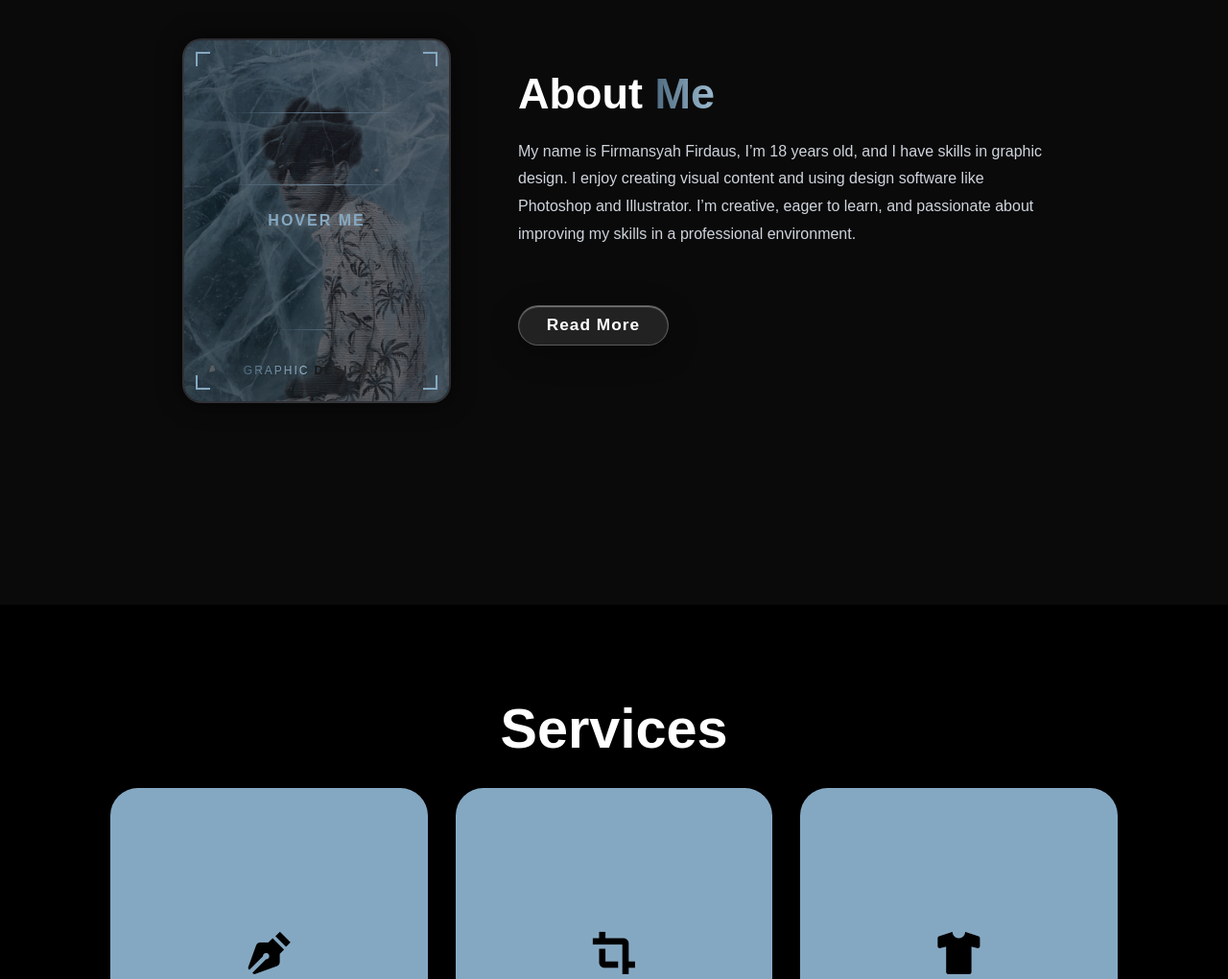
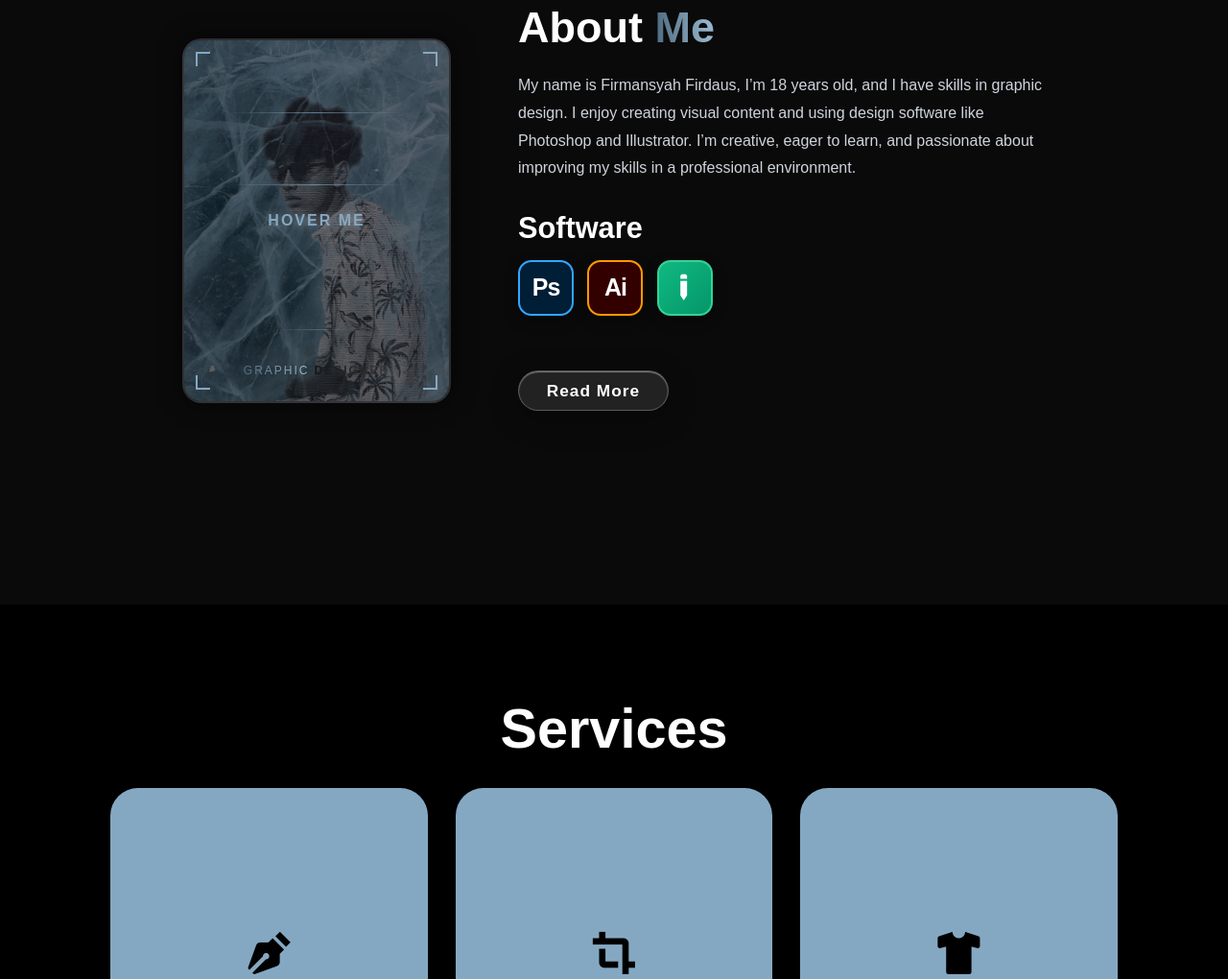
Before and after one commit to firman-IT-26/portfolio_manndicaprio, a plain HTML site: page index.html in a window 1280 px wide. Shown: the part 970-1990 px from the top of the page at 96% size. Drawn offline with nearby package versions, Linux system fonts and the light colour scheme.

Commit message:
menambahkan icon software

```diff
--- a/index.html
+++ b/index.html
@@ -61,8 +61,7 @@
 
 <!-- INI BAGIAN ABOUT -->
 <section class="about" id="about">
-
-        <!-- ================= [MULAI KARTU 3D DI SINI] ================= -->
+    <!-- ================= [SISI KIRI: KARTU 3D FOTO] ================= -->
     <div class="container noselect">
         <div class="canvas">
             <div class="tracker tr-1"></div><div class="tracker tr-2"></div><div class="tracker tr-3"></div><div class="tracker tr-4"></div><div class="tracker tr-5"></div>
@@ -70,9 +69,9 @@
             <div class="tracker tr-11"></div><div class="tracker tr-12"></div><div class="tracker tr-13"></div><div class="tracker tr-14"></div><div class="tracker tr-15"></div>
             <div class="tracker tr-16"></div><div class="tracker tr-17"></div><div class="tracker tr-18"></div><div class="tracker tr-19"></div><div class="tracker tr-20"></div>
             <div class="tracker tr-21"></div><div class="tracker tr-22"></div><div class="tracker tr-23"></div><div class="tracker tr-24"></div><div class="tracker tr-25"></div>
+
             <div id="card">
                 <div class="card-content">
-                        <!-- Foto Anda 'image 2.png' masuk ke dalam kartu -->
                     <img src="assets/image/IDCARD 2.jpg" alt="Firmansyah Firdaus" class="card-bg-img">
                     <div class="card-glare"></div>
                     <div class="cyber-lines"><span></span><span></span><span></span><span></span></div>
@@ -85,13 +84,33 @@
             </div>
         </div>
     </div>
-        <!-- ================= [AKHIR KARTU 3D] ================= -->
-
+    <!-- ============================================================== -->
+    <!-- ================= [SISI KANAN: SEMUA TEKS & SOFTWARE MASUK KE SINI] ================= -->
     <div class="about-content">
         <h2>About <span>Me</span></h2>
         <p>My name is Firmansyah Firdaus, I’m 18 years old, and I have skills in graphic design. I enjoy creating visual content and using design software like Photoshop and Illustrator. I’m creative, eager to learn, and passionate about improving my skills in a professional environment.</p>
+        <!-- KOTAK SOFTWARE SEKARANG SUDAH DI DALAM (DI BAWAH PARAGRAF) -->
+        <div class="software-section">
+            <h2>Software</h2>
+            <div class="software-icons">
+                <!-- 1. Photoshop (Ps) -->
+                <div class="app-card ps" title="Adobe Photoshop">
+                    <span>Ps</span>
+                </div>
+                <!-- 2. Illustrator (Ai) -->
+                <div class="app-card ai" title="Adobe Illustrator">
+                    <span>Ai</span>
+                </div>
+                <!-- 3. Vector / Pencil Hijau -->
+                <div class="app-card pencil" title="Illustration & Drawing">
+                    <i class='bx bxs-pencil'></i>
+                </div>
+            </div>
+        </div>
+        <!-- TOMBOL BERADA DI BAWAH SOFTWARE -->
         <a href="#" class="btn">Read More</a>
     </div>
+    <!-- ==================================================================================== -->
     </section>
 
 <!-- INI BAGIAN SERVICES -->
--- a/style.css
+++ b/style.css
@@ -1238,3 +1238,116 @@ html, body {
     0%, 100% { box-shadow: 0 0 10px rgba(226, 88, 22, 0.3); }
     50% { box-shadow: 0 0 25px var(--main-color, #e25816); }
 }
+
+/* =========================================
+   BAGIAN SOFTWARE & 3 ICON APLIKASI
+========================================= */
+.software-section {
+  margin: 2.5rem 0 3rem;
+}
+/* Judul Heading 2 Software */
+.software-section h2 {
+  font-size: 3.2rem;
+  font-weight: 800;
+  color: #ffffff;
+  margin-bottom: 1.5rem;
+  text-align: left;
+}
+/* Wadah 3 Icon Berjejer Menyamping */
+.software-icons {
+  display: flex;
+  align-items: center;
+  gap: 1.5rem;
+}
+/* Desain Dasar Card Icon Aplikasi */
+.app-card {
+  width: 58px;
+  height: 58px;
+  border-radius: 14px;
+  display: flex;
+  justify-content: center;
+  align-items: center;
+  cursor: pointer;
+  transition: all 0.3s cubic-bezier(0.175, 0.885, 0.32, 1.275);
+  box-shadow: 0 5px 15px rgba(0, 0, 0, 0.3);
+  user-select: none;
+}
+/* 1. Icon Photoshop (Ps) */
+.app-card.ps {
+  background: #001e36;
+  border: 2px solid #31a8ff;
+}
+.app-card.ps span {
+  font-family: Arial, sans-serif;
+  font-size: 2.6rem;
+  font-weight: 900;
+  color: #ffffff; /* Tulisan Ps Berwarna Putih */
+  letter-spacing: -1px;
+}
+/* 2. Icon Illustrator (Ai) */
+.app-card.ai {
+  background: #330000;
+  border: 2px solid #ff9a00;
+}
+.app-card.ai span {
+  font-family: Arial, sans-serif;
+  font-size: 2.6rem;
+  font-weight: 900;
+  color: #ffffff; /* Tulisan Ai Berwarna Putih */
+  letter-spacing: -1px;
+}
+/* 3. Icon Pencil Hijau */
+.app-card.pencil {
+  background: linear-gradient(135deg, #10b981, #059669);
+  border: 2px solid #34d399;
+}
+.app-card.pencil i {
+  font-size: 2.8rem;
+  color: #ffffff;
+  transform: rotate(-45deg); /* Posisi pensil miring estetik */
+}
+/* EFEK HOVER (Mengangkat & Memancarkan Cahaya Neon Masing-Masing Aplikasi) */
+.app-card:hover {
+  transform: translateY(-8px) scale(1.12);
+}
+.app-card.ps:hover {
+  box-shadow: 0 10px 25px rgba(49, 168, 255, 0.6);
+}
+.app-card.ai:hover {
+  box-shadow: 0 10px 25px rgba(255, 154, 0, 0.6);
+}
+.app-card.pencil:hover {
+  box-shadow: 0 10px 25px rgba(16, 185, 129, 0.6);
+}
+/* Penyesuaian Saat Dibuka di HP */
+@media (max-width: 900px) {
+  .software-section h2 {
+    text-align: center;
+  }
+  .software-icons {
+    justify-content: center;
+  }
+}
+
+/* Reset Tulisan Ps agar Putih Solid Murni */
+.app-card.ps span {
+  font-family: Arial, sans-serif;
+  font-size: 2.6rem;
+  font-weight: 900;
+  color: #ffffff !important;
+  -webkit-text-fill-color: #ffffff !important; /* Menghilangkan efek gradasi */
+  background: none !important;
+  -webkit-background-clip: border-box !important;
+  letter-spacing: -1px;
+}
+/* Reset Tulisan Ai agar Putih Solid Murni */
+.app-card.ai span {
+  font-family: Arial, sans-serif;
+  font-size: 2.6rem;
+  font-weight: 900;
+  color: #ffffff !important;
+  -webkit-text-fill-color: #ffffff !important; /* Menghilangkan efek gradasi */
+  background: none !important;
+  -webkit-background-clip: border-box !important;
+  letter-spacing: -1px;
+}
```
Also changed, not shown: 2 other files. Lines whose indentation alone changed are shown as unchanged.
